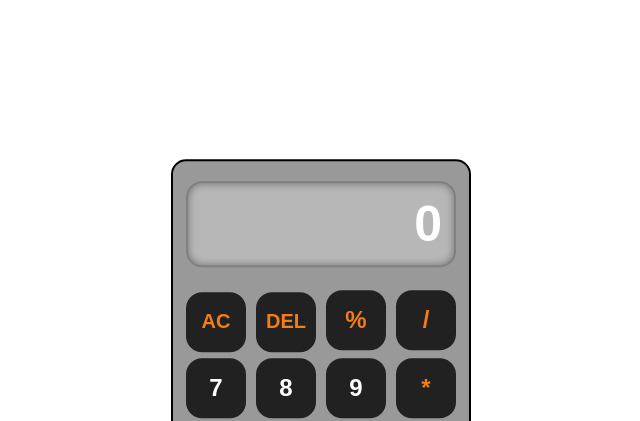
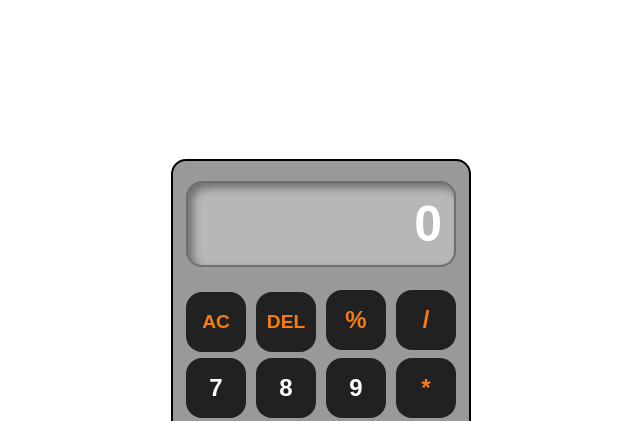
Before and after one commit to ramjigupta8310/calculator, a plain HTML site: page index.html in a window 1280 px wide. Shown: the top 421 px of the page, without its empty margins (319-959 px from the left). Drawn offline with Linux system fonts and the light colour scheme.

Commit message:
updating css

```diff
--- a/style.css
+++ b/style.css
@@ -27,17 +27,17 @@ body {
     padding-bottom: 20px;
 }
 
-input{
+input {
     outline: none;
     width: 270px;
     padding: 12px 12px;
     margin: 20px 15px;
     font-size: 50px;
-    background-color: rgba(255, 255, 255, 0.3 );
-    box-shadow: inset 0px 0px 8px rgba(0, 0, 0, 0.4 );
+    background-color: rgba(255, 255, 255, 0.3);
     text-align: right;
-    color: #fff;
-    border: solid 2px rgba(0, 0, 0, 0.3 );
+    color: white;
+    box-shadow: inset 5px 5px 8px rgba(0, 0, 0, 0.4);
+    border: solid 2px rgba(0, 0, 0, .4);
     border-radius: 16px;
 }
 
@@ -58,19 +58,22 @@ button {
     border: none;
 }
 
-.ac, .del{
-    font-size: 20px;
-}
+
 
 button:hover{
     color: #fff;
     background-color: #f67c14;
 }
 
+.operator{
+    color: #f67c14;
+}
+
 .equalBtn{
     background-color: #f67c14;
 }
 
-.operator{
-    color: #f67c14;
+
+.ac,.del{
+    font-size: 1.2rem;
 }
```
